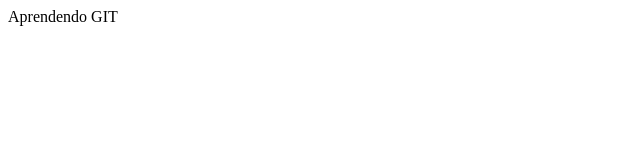
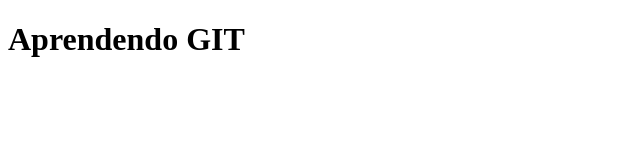
Before and after one commit to andrewolip/teste, a plain HTML site: page index.html in a window 1280 px wide. Shown: the whole page, without its empty margins (0-640 px from the left). Drawn offline with Linux system fonts and the light colour scheme.

Commit message:
adicionado h1 ao body do index.html

```diff
--- a/index.html
+++ b/index.html
@@ -6,7 +6,7 @@
     </head>
     <body>
 
-        Aprendendo GIT
+        <h1>Aprendendo GIT</h1>
 
     </body>
     </html>
```
